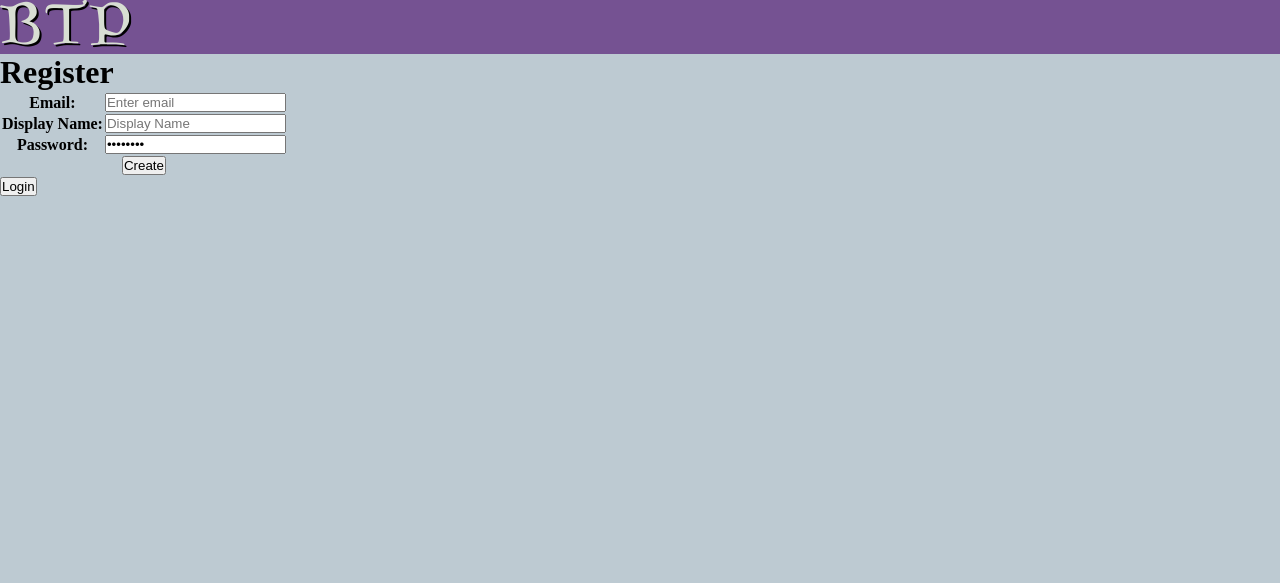
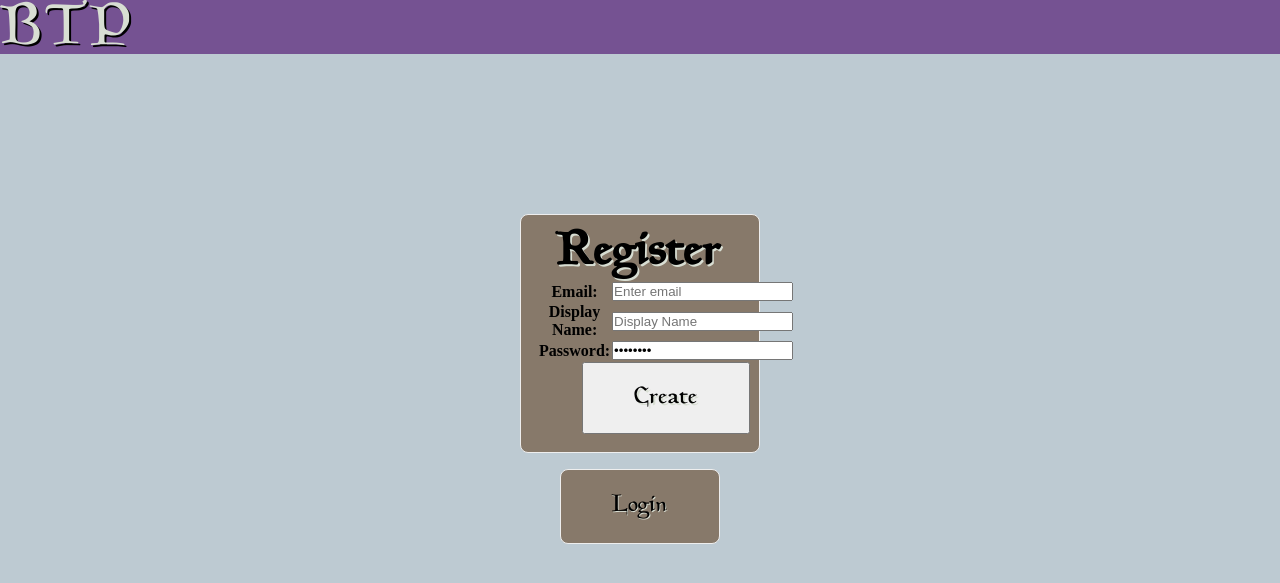
Before and after one commit to VeryThankYou/BTP, a PHP site: page /register.php in a window 1280 px wide. Shown: the top 583 px of the page. Run offline with PHP 8.4, Linux system fonts and the light colour scheme; lists and menus that the app fills with data are empty.

Commit message:
pænere
Login og Register er nu pæne
"Create" på register er ikke centeret

```diff
--- a/register.php
+++ b/register.php
@@ -12,7 +12,6 @@ function openAuth() {
   include('config.php');
 
   if ($_SERVER["REQUEST_METHOD"] == "POST"){
-    echo "hej";
     //If an input is send in a form with the method POST, if the input's name is 'btnCreateUser', the following happens:
     if(isset($_POST['createUser'])){
       //The database is checked for users with the same email as what was given as an input
@@ -83,14 +82,14 @@ function openAuth() {
 <body>
     <div class="header">
         <p class="title">BTP</p>
-  </div>
+    </div>
 
-    <div class="inputBox_regIn">
+    <div class="container input">
     <form method="POST">
 
-        <h1>Register</h1>
+      <h1>Register</h1>
 
-        <table class="table_regIn">
+        <table>
 
           <tr>
             <th>Email: <br></th>
@@ -111,34 +110,26 @@ function openAuth() {
             <th colspan="2"><input type="submit" value="Create" name="createUser" /> </th>
           </tr>
 
-        </table>
-        </form>
+      </table>
+    </form>
     </div>
 
-    <div id="authDiv" style="display:none">
-      <form method="POST"
-        <table class="table_auth">
+    <div class="container auth" id="authDiv" style="display:none;">
+      <form method="POST">
 
-          <tr>
-            <th>Authentication key: <br></th>
-            <th><input type="text" name="auth" placeholder="0000" required></th>
-          </tr>
+          <p>Authentication key:<br></p>
+          <input type="text" name="auth" placeholder="0000" required>
 
-          <tr>
-            <th><input type="submit" name="check" value="Authenticate User"></th>
-          </tr>
-          <tr>
-            <th><input type="hidden" name="hiddenPassword" <?php if(isset($password)){echo 'value='.$password;}?> > </th>
-            <th><input type="hidden" name="hiddenDispname" <?php if(isset($displayname)){echo 'value='.$displayname;}?> > </th>
-            <th><input type="hidden" name="hiddenEmail" <?php if(isset($email)){echo 'value='.$email;}?> > </th>
-          </tr>
+          <input type="submit" name="check" value="Authenticate User">
 
-        </table>
+          <input type="hidden" name="hiddenPassword" <?php if(isset($password)){echo 'value='.$password;}?> >
+          <input type="hidden" name="hiddenDispname" <?php if(isset($displayname)){echo 'value='.$displayname;}?> >
+          <input type="hidden" name="hiddenEmail" <?php if(isset($email)){echo 'value='.$email;}?> >
 
     </div>
 
 
-  <div>
+  <div class="container navi">
     <button class="switch_regIn" type="button" onclick="window.location.href='login.php'" name="btnCancel">Login</button>
   </div>
 </body>
--- a/styling/maincss.css
+++ b/styling/maincss.css
@@ -45,6 +45,49 @@ body {
   width: 15em;
 }
 
+.navi {
+  font-size: 16px;
+  margin: auto;
+  margin-top: 2vh;
+  text-align: center;
+  width: 10em;
+}
+
+.auth {
+  font-size: 16px;
+  margin: auto;
+  margin-top: 2vh;
+  text-align: center;
+  width: 13em;
+  padding-top: 0.5em;
+  padding-bottom: 0.3em;
+}
+
+.auth input[type=text] {
+  margin-bottom: 0.5em;
+  margin-top: 0.334em;
+}
+
+.auth p {
+  font-size: 24px;
+}
+
+.navi button {
+  padding: 1em;
+  background-color: transparent;
+  border: none;
+  cursor: pointer;
+  font-size: 24px;
+  font-family: MagicFont;
+  text-shadow: 0.034em 0.034em #D8DED3;
+}
+
+.input h1 {
+  font-size: 48px;
+  font-family: MagicFont;
+  text-shadow: 0.034em 0.034em #D8DED3;
+}
+
 .input input[type=submit] {
   height: 3em;
   width: 7em;
```
Also changed, not shown: login.php (+4 -4 lines).
